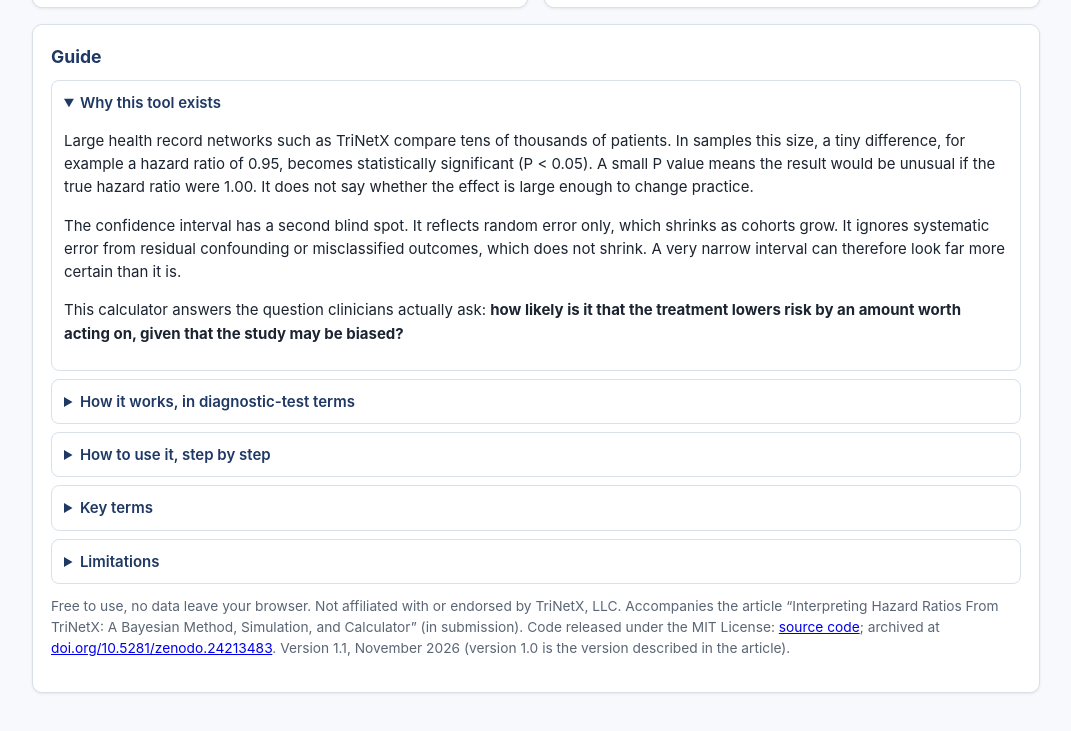
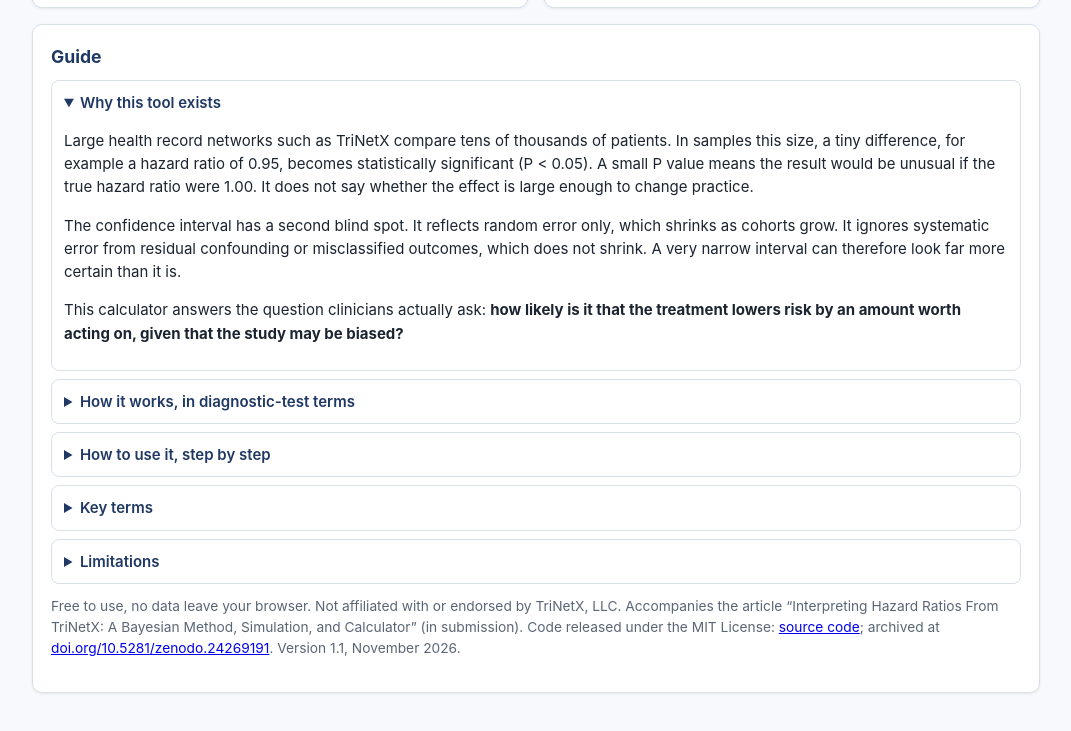
Before and after one commit to emantoraih/trinetx-bayes-calculator, a plain HTML site: page index.html in a window 1280 px wide. Shown: the part 1116-1847 px from the top of the page, without its empty margins (104-1175 px from the left). Drawn offline with Linux system fonts and the light colour scheme.

Commit message:
Point citation and badges to the version 1.1 archive (the version cited in the article)
Co-Authored-By: Claude Opus 5.5 <noreply@anthropic.com>

```diff
--- a/index.html
+++ b/index.html
@@ -186,7 +186,7 @@ footer{color:var(--muted);font-size:.85rem;text-align:center;padding:20px 16px 3
   <details><summary>Limitations</summary>
     <p>Results depend on the stated assumptions. The bias allowance is centered on zero; if bias is known to favor one group, the calculator cannot correct its direction. The normal approximation is less accurate when events are few. The events per 1,000 assume proportional hazards. A single observational study can rarely establish a meaningful benefit with high probability once bias is allowed for; consistent results from several designs are more convincing.</p>
   </details>
-  <p class="hint" style="margin-top:12px">Free to use, no data leave your browser. Not affiliated with or endorsed by TriNetX, LLC. Accompanies the article “Interpreting Hazard Ratios From TriNetX: A Bayesian Method, Simulation, and Calculator” (in submission). Code released under the MIT License: <a href="https://github.com/emantoraih/trinetx-bayes-calculator">source code</a>; archived at <a href="https://doi.org/10.5281/zenodo.24213483">doi.org/10.5281/zenodo.24213483</a>. Version 1.1, November 2026 (version 1.0 is the version described in the article).</p>
+  <p class="hint" style="margin-top:12px">Free to use, no data leave your browser. Not affiliated with or endorsed by TriNetX, LLC. Accompanies the article “Interpreting Hazard Ratios From TriNetX: A Bayesian Method, Simulation, and Calculator” (in submission). Code released under the MIT License: <a href="https://github.com/emantoraih/trinetx-bayes-calculator">source code</a>; archived at <a href="https://doi.org/10.5281/zenodo.24269191">doi.org/10.5281/zenodo.24269191</a>. Version 1.1, November 2026.</p>
 </section>
 </main>
 
```
Also changed, not shown: 3 other files.
